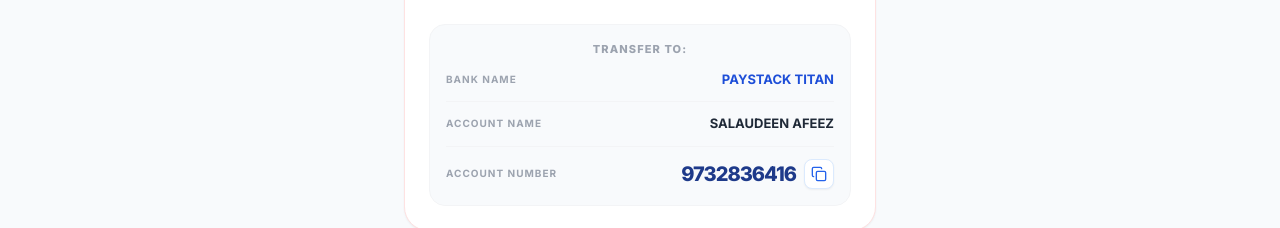
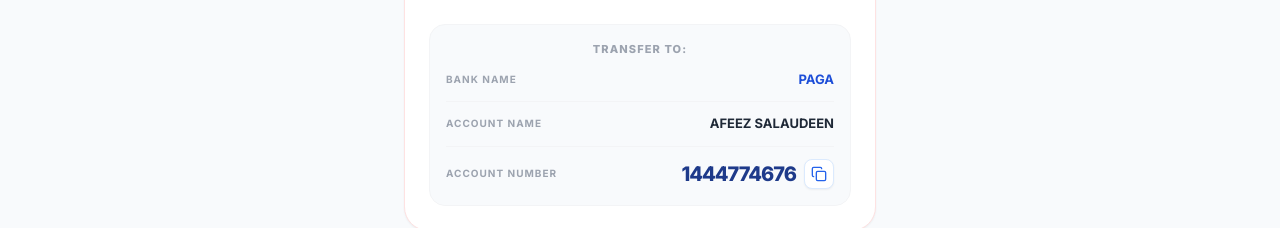
Before and after one commit to Afacehacker/BIGGESTLOGS, a React (Vite) app in the folder client/: page /wallet in a window 1280 px wide. Shown: the part 565-793 px from the top of the page. Built offline with nearby package versions, Linux system fonts and the light colour scheme; no server answers; sample sign-in values are in the browser's storage.

Commit message:
Update payment account details to PAGA

```diff
--- a/client/src/pages/Wallet.jsx
+++ b/client/src/pages/Wallet.jsx
@@ -16,9 +16,9 @@ const Wallet = () => {
 
     // Hardcoded Admin Details
     const adminBank = {
-        bankName: 'paystack Titan',
-        accountName: 'salaudeen afeez',
-        accountNumber: '9732836416'
+        bankName: 'PAGA',
+        accountName: 'AFEEZ SALAUDEEN',
+        accountNumber: '1444774676'
     };
 
     const fetchTransactions = async () => {
```
